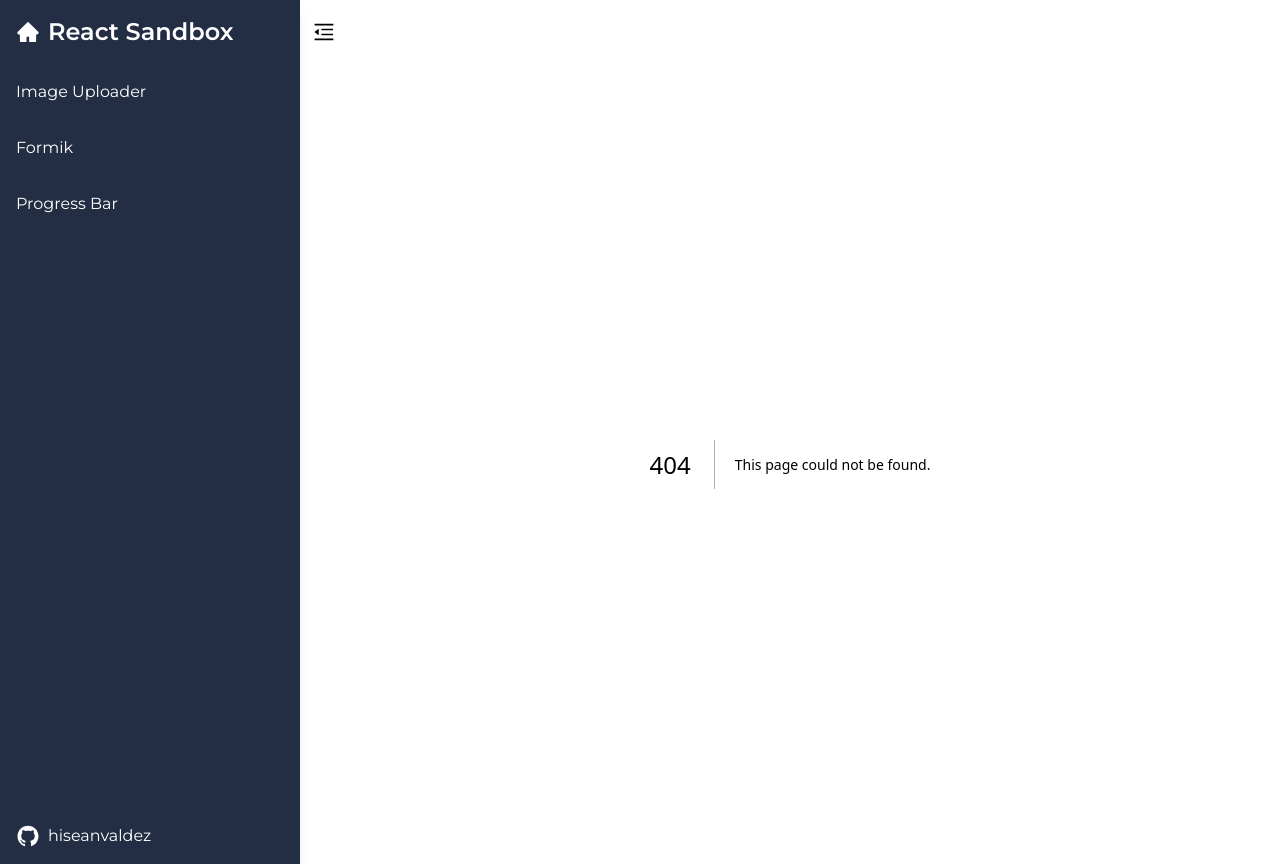
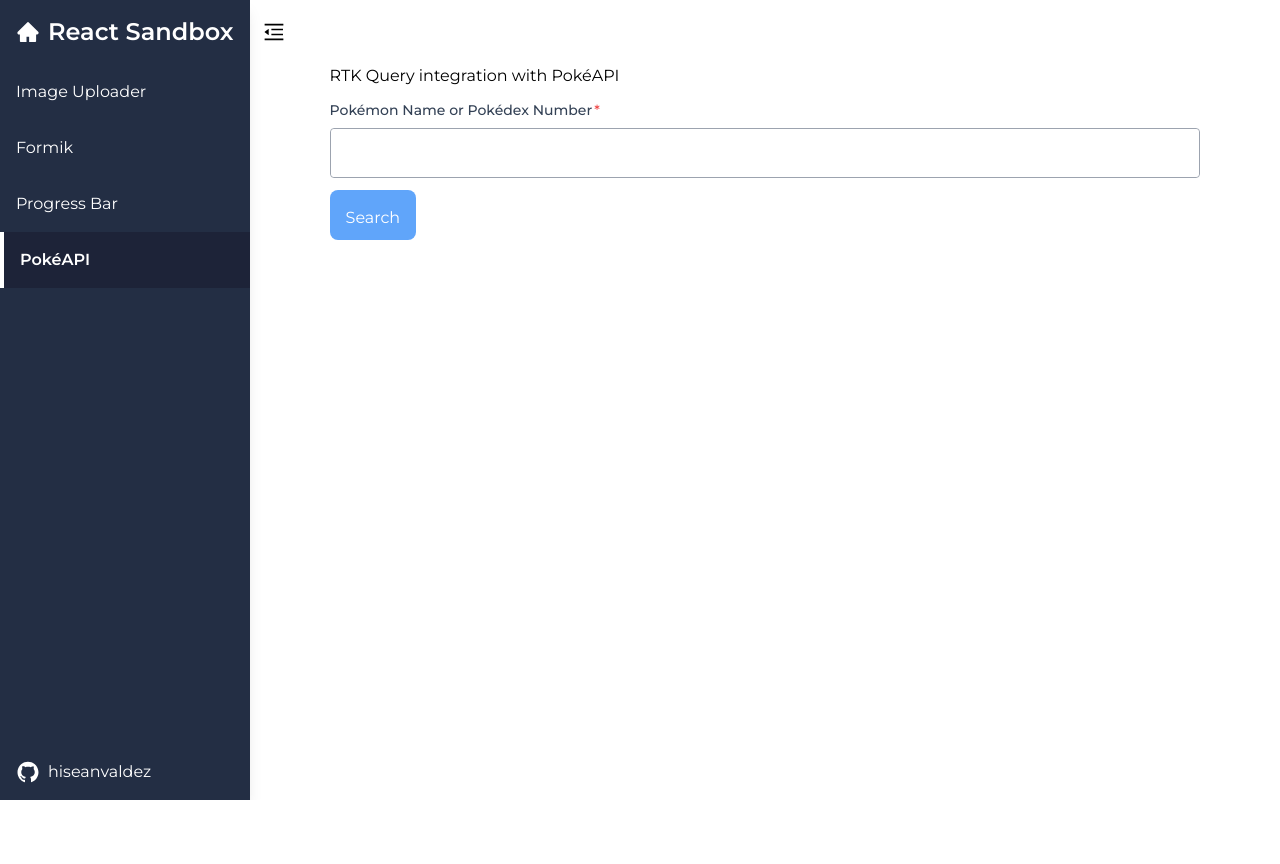
Before and after one commit to hiseanvaldez/ReactSandbox, a Next.js app: page /pokeapi in a window 1280 px wide. Before the commit this address had no page. After the commit the page ends 800 px from the top, so only its background shows below. Built offline with nearby package versions, Linux system fonts and the light colour scheme.

Commit message:
Add PokeApi integration and page

```diff
--- a/app/components/Button.jsx
+++ b/app/components/Button.jsx
@@ -1,10 +1,13 @@
-const Button = ({ label, type = "button", onClick }) => {
+const Button = ({ label, type = "button", onClick, disabled }) => {
   return (
     <button
       type={type}
       title={label}
       onClick={() => onClick()}
-      className="rounded-lg bg-blue-400 p-4 text-white"
+      className={`h-[50px] rounded-lg p-4 text-white ${
+        disabled ? "cursor-not-allowed bg-gray-200" : "bg-blue-400"
+      }`}
+      disabled={disabled}
     >
       {label}
     </button>
--- a/app/components/Input.jsx
+++ b/app/components/Input.jsx
@@ -57,7 +57,6 @@ const Input = ({
           "
         />
       </div>
-
       {touched[field.name] && errors[field.name] && (
         <div className="mb-2 flex items-center gap-1 text-sm text-red-500">
           <MdInfo />
--- a/app/components/sidebar/Sidebar.jsx
+++ b/app/components/sidebar/Sidebar.jsx
@@ -22,6 +22,10 @@ const items = [
     title: "Progress Bar",
     route: "/progressbar",
   },
+  {
+    title: "PokéAPI",
+    route: "/pokeapi",
+  },
 ];
 
 const Sidebar = ({ children }) => {
@@ -43,7 +47,7 @@ const Sidebar = ({ children }) => {
           transition-all
           duration-500
           ease-in-out
-          ${isOpen ? "w-[300px]" : "w-0"}
+          ${isOpen ? "max-w-[300px]" : "max-w-0"}
         `}
       >
         <div>
@@ -67,7 +71,7 @@ const Sidebar = ({ children }) => {
             onClick={() => router.push("/")}
           >
             <AiOutlineGithub size={24} />
-            <p className={`truncate`}>hiseanvaldez</p>
+            <p className="truncate">hiseanvaldez</p>
           </div>
         </a>
       </div>
--- a/app/formik/page.jsx
+++ b/app/formik/page.jsx
@@ -116,7 +116,7 @@ const FormikTest = () => {
                     setFieldValue("occupation", value.label, true)
                   }
                 />
-                <Button type="submit" label="Validate" onClick={handleSubmit} />
+                <Button type="submit" label="Validate" />
               </Form>
             );
           }}
--- a/app/layout.jsx
+++ b/app/layout.jsx
@@ -1,7 +1,7 @@
-import { Analytics } from "@vercel/analytics/react";
 import { Montserrat } from "next/font/google";
 import Sidebar from "./components/sidebar/Sidebar";
 import "./globals.css";
+import Provider from "./redux/Provider";
 
 export const metadata = {
   title: "Next/React Sandbox",
@@ -15,10 +15,12 @@ export default function RootLayout({ children }) {
   return (
     <html lang="en">
       <body className={font.className}>
-        <Analytics />
-        <div className="flex min-h-screen flex-row">
-          <Sidebar>{children}</Sidebar>
-        </div>
+        <Provider>
+          {/* <Analytics /> */}
+          <div className="flex min-h-screen flex-row">
+            <Sidebar>{children}</Sidebar>
+          </div>
+        </Provider>
       </body>
     </html>
   );
--- /dev/null
+++ b/app/pokeapi/page.jsx
@@ -0,0 +1,140 @@
+/* eslint-disable react-hooks/rules-of-hooks */
+"use client";
+
+import { Field, Form, Formik } from "formik";
+import _ from "lodash";
+import Image from "next/image";
+import { useEffect } from "react";
+import { object, string } from "yup";
+import voltorb from "../assets/images/voltorb.png";
+import Button from "../components/Button";
+import Container from "../components/Container";
+import Input from "../components/Input";
+import { useLazyGetPokemonByNameQuery } from "../redux/services/pokemonApi";
+
+const typeColor = {
+  normal: "#b7b7a8",
+  fire: "#ff6043",
+  water: "#51a8ff",
+  electric: "#fdd251",
+  grass: "#8bd46e",
+  ice: "#7dd4ff",
+  fighting: "#c56e60",
+  poison: "#b76ea8",
+  ground: "#e2c56e",
+  flying: "#9aa8ff",
+  psychic: "#ff6ea8",
+  bug: "#b7c543",
+  rock: "#c5b77d",
+  ghost: "#7d7dc5",
+  dragon: "#8b7df1",
+  dark: "#8b6e60",
+  steel: "#b7b7c5",
+  fairy: "#f1a8f1",
+};
+
+const page = () => {
+  const [trigger, { data, isLoading, error }] = useLazyGetPokemonByNameQuery();
+
+  const initialValues = {
+    name: "",
+  };
+
+  const validationSchema = object().shape({
+    name: string().required(),
+  });
+
+  useEffect(() => {
+    if (!isLoading && data) {
+      console.log(data);
+    }
+  }, [data, isLoading]);
+
+  const handleSubmit = (value) => {
+    trigger(value.name.toLowerCase());
+  };
+
+  return (
+    <Container>
+      <h3>RTK Query integration with PokéAPI</h3>
+      <Formik
+        initialValues={initialValues}
+        validationSchema={validationSchema}
+        onSubmit={handleSubmit}
+      >
+        {() => {
+          return (
+            <Form>
+              <div className="flex flex-col">
+                <Field
+                  name="name"
+                  label="Pokémon Name or Pokédex Number"
+                  component={Input}
+                  required
+                />
+                <div className="mb-3">
+                  <Button type="submit" label="Search" onClick={() => {}} />
+                </div>
+              </div>
+            </Form>
+          );
+        }}
+      </Formik>
+      {error && (
+        <div className="mt-10 flex flex-col items-center gap-4">
+          <Image src={voltorb} width={100} height={100} alt="error" />
+          <p className="text-4xl font-semibold">Pokémon not found!</p>
+        </div>
+      )}
+      {data && !error && (
+        <div className="mt-10 flex flex-col items-center gap-4">
+          <p className="text-4xl font-semibold">
+            #{data.id} {_.capitalize(data.name)}
+          </p>
+          <div className="flex flex-row">
+            <Image
+              src={data.sprites?.back_default}
+              alt={data.name}
+              width={350}
+              height={350}
+            />
+            <Image
+              src={data.sprites?.front_default}
+              alt={data.name}
+              width={350}
+              height={350}
+            />
+          </div>
+          <div className="flex flex-col items-center gap-2">
+            <p className="text-3xl font-semibold">Type</p>
+            <div className="flex gap-2">
+              {data.types.map((type, idx) => (
+                <div
+                  key={idx}
+                  className={`flex h-8 w-24 items-center justify-center rounded border-[1px] border-black/20 p-1 text-white`}
+                  style={{ background: typeColor[type.type.name] }}
+                >
+                  <p className="drop-shadow-md">
+                    {type.type.name.toUpperCase()}
+                  </p>
+                </div>
+              ))}
+            </div>
+          </div>
+          <div className="flex flex-col items-center gap-2">
+            <p className="text-3xl font-semibold">Abilities</p>
+            <div className="flex gap-2">
+              {data.abilities.map((ability, idx) => (
+                <div key={idx} className={`justify-cente flex items-center`}>
+                  <p>{ability.ability.name.toUpperCase()}</p>
+                </div>
+              ))}
+            </div>
+          </div>
+        </div>
+      )}
+    </Container>
+  );
+};
+
+export default page;
--- /dev/null
+++ b/app/redux/Provider.jsx
@@ -0,0 +1,10 @@
+"use client";
+
+import { Provider as RProvider } from "react-redux";
+import { store } from "./store";
+
+const Provider = ({ children }) => {
+  return <RProvider store={store}>{children}</RProvider>;
+};
+
+export default Provider;
--- /dev/null
+++ b/app/redux/services/pokemonApi.js
@@ -0,0 +1,16 @@
+import { createApi, fetchBaseQuery } from "@reduxjs/toolkit/query/react";
+
+export const pokemonApi = createApi({
+  reducerPath: "pokemonApi",
+  baseQuery: fetchBaseQuery({
+    baseUrl: "https://pokeapi.co/api/v2/",
+  }),
+  endpoints: (builder) => ({
+    getPokemonByName: builder.query({
+      query: (name) => `pokemon/${name}`,
+    }),
+  }),
+});
+
+export const { useGetPokemonByNameQuery, useLazyGetPokemonByNameQuery } =
+  pokemonApi;
--- /dev/null
+++ b/app/redux/store.js
@@ -0,0 +1,10 @@
+import { configureStore } from "@reduxjs/toolkit";
+import { pokemonApi } from "./services/pokemonApi";
+
+export const store = configureStore({
+  reducer: {
+    [pokemonApi.reducerPath]: pokemonApi.reducer,
+  },
+  middleware: (getDefaultMiddleware) =>
+    getDefaultMiddleware().concat(pokemonApi.middleware),
+});
--- a/next.config.js
+++ b/next.config.js
@@ -3,6 +3,9 @@ const nextConfig = {
   experimental: {
     appDir: true,
   },
-}
+  images: {
+    domains: ["raw.githubusercontent.com"],
+  },
+};
 
-module.exports = nextConfig
+module.exports = nextConfig;
--- a/package.json
+++ b/package.json
@@ -9,16 +9,19 @@
     "lint": "next lint"
   },
   "dependencies": {
+    "@reduxjs/toolkit": "^1.9.5",
     "@vercel/analytics": "^1.0.1",
     "autoprefixer": "10.4.14",
     "eslint": "8.41.0",
     "eslint-config-next": "13.4.3",
     "formik": "^2.2.9",
-    "next": "13.4.3",
+    "lodash": "^4.17.21",
+    "next": "^13.4.19",
     "postcss": "8.4.23",
     "react": "18.2.0",
     "react-dom": "18.2.0",
     "react-icons": "^4.8.0",
+    "react-redux": "^8.1.2",
     "tailwindcss": "3.3.2",
     "yup": "^1.2.0"
   },
```
Also changed, not shown: app/assets/images/voltorb.png (added), 1 other file (tests, documents, lock files or other folders).
